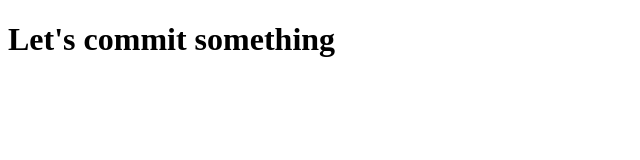
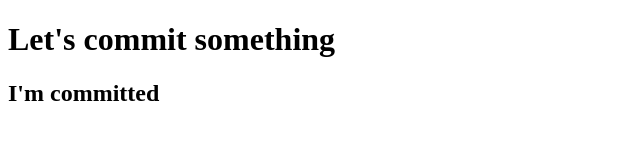
Before and after one commit to resurgentCode/learning-github, a plain HTML site: page index.html in a window 1280 px wide. Shown: the whole page, without its empty margins (0-640 px from the left). Drawn offline with Linux system fonts and the light colour scheme.

Commit message:
add h2 element

```diff
--- a/index.html
+++ b/index.html
@@ -8,5 +8,6 @@
 </head>
 <body>
     <h1>Let's commit something</h1>
+    <h2>I'm committed</h2>
 </body>
 </html>
```
